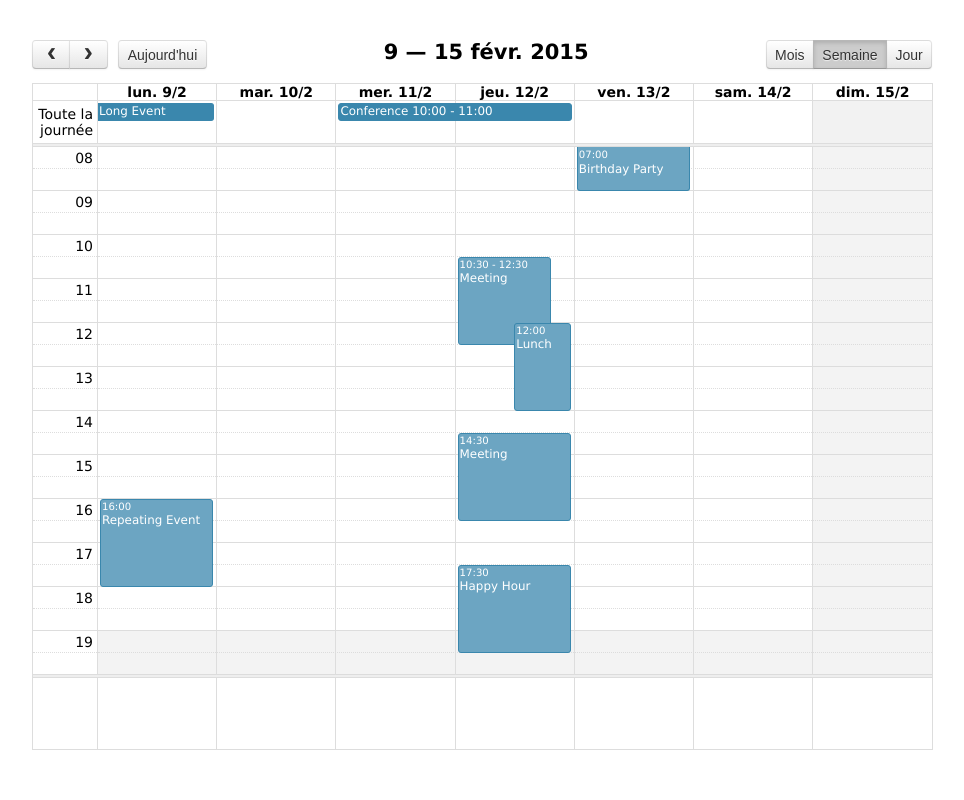
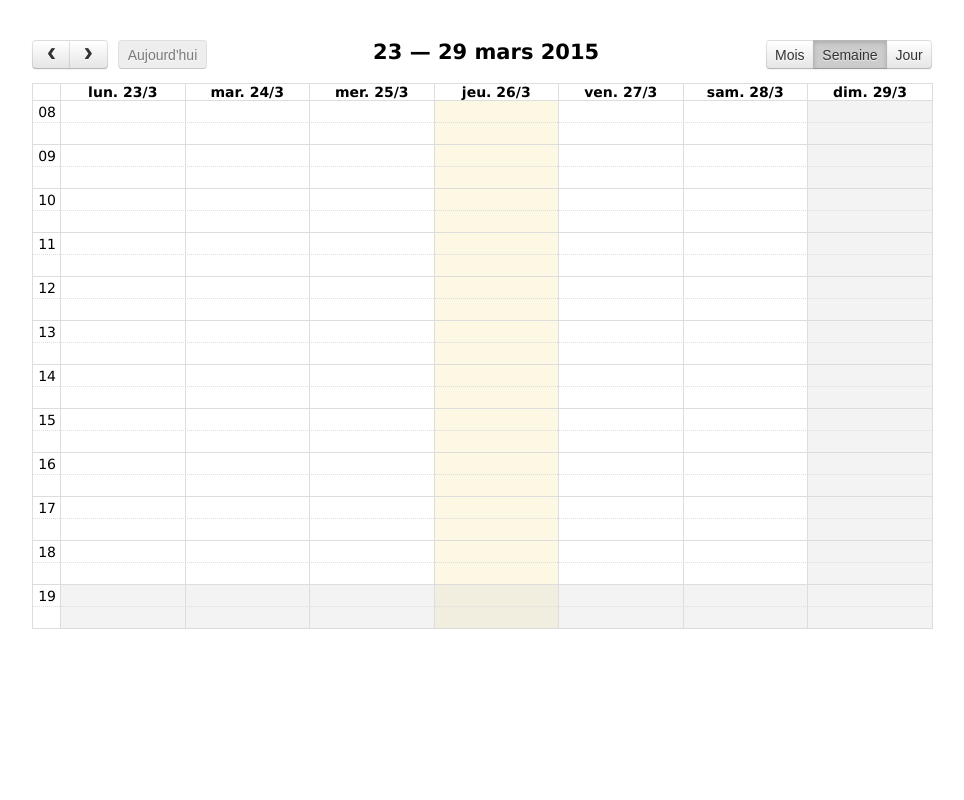
Before and after one commit to deniauma/django-lightcms, a Django app: page /calendar/ in a window 1280 px wide. Shown: the whole page, without its empty margins (158-1122 px from the left). Run offline with Django 3.2, Linux system fonts and the light colour scheme; data that the repository does not hold is empty; some libraries are stand-ins or nearby versions.

Commit message:
calendar update

```diff
--- a/light_cms/templates/light_cms/calendar.html
+++ b/light_cms/templates/light_cms/calendar.html
@@ -19,13 +19,15 @@
 				center: 'title',
 				right: 'month,agendaWeek,agendaDay'
 			},
-			defaultDate: '2015-02-12',
+			//defaultDate: '2015-02-12',
 			defaultView: 'agendaWeek',
+			allDaySlot: false,
 			minTime: '08:00:00',
 			maxTime: '20:00:00',
 			businessHours: {start: '08:00', end: '19:00', dow: [ 1, 2, 3, 4, 5, 6 ]},
 			editable: false,
 			eventLimit: true, // allow "more" link when too many events
+			height: "auto",
 			events: [
 				{
 					title: 'All Day Event',
@@ -82,11 +84,19 @@
 					start: '2015-02-28'
 				},
 				{% for event in schedule_events %}
-				{
-					title: '{{ event.title }}',
-					start: '{{ event.start_date }}',
-					end: '{{ event.end_date }}'
-				}
+					{% if forloop.last %}
+				        {
+							title: '{{ event.title }}',
+							start: '{{ event.start_date }}',
+							end: '{{ event.end_date }}'
+						}
+				    {% else %}
+				        {
+							title: '{{ event.title }}',
+							start: '{{ event.start_date }}',
+							end: '{{ event.end_date }}'
+						},
+				    {% endif %}
 				{% endfor %}
 			]
 		});
@@ -113,9 +123,6 @@
 <body>
 
 	<div id='calendar'></div>
-	{% for event in schedule_events %}
-        <li>{{ event.start_date }} - {{ event.end_date }}</li>
-    {% endfor %}
 
 </body>
 </html>
```
Also changed, not shown: 1 other file.
